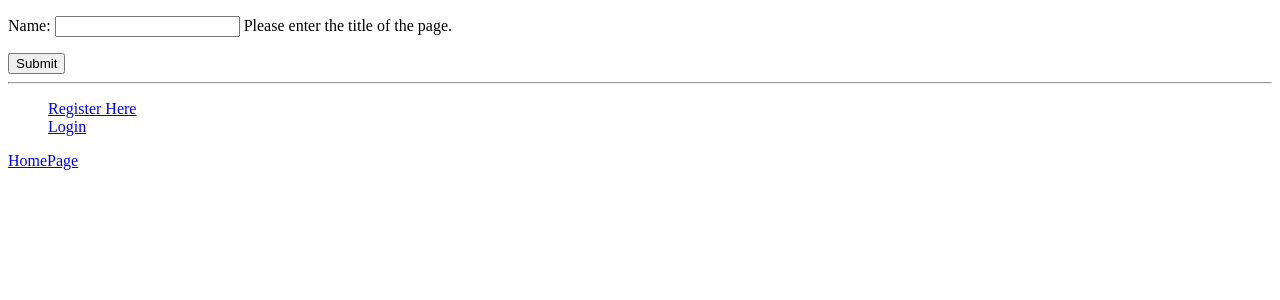
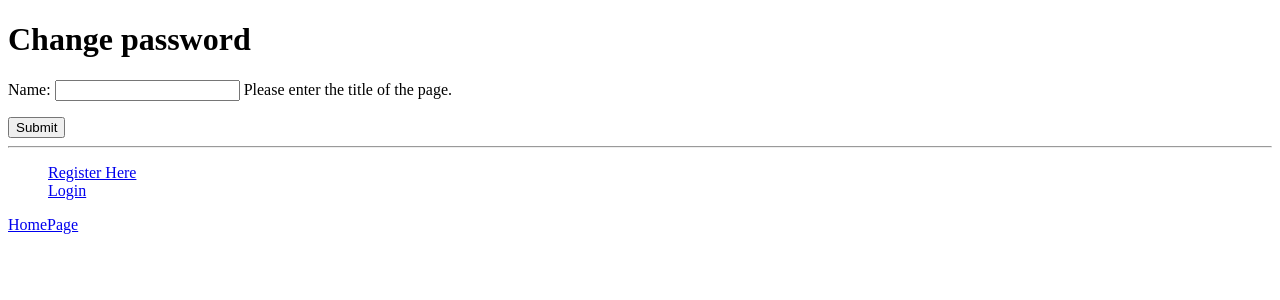
Before and after one commit to freedream520/tango_with_django_project, a Django app: template templates/registration/password_change_form.html in a window 1280 px wide. Shown: the top 300 px of the page. Run offline with Django 3.2, Linux system fonts and the light colour scheme; the template is opened without the code that fills it: values that come from a table or form of the project are taken from there, others are empty.

Commit message:
增加 <h1>Password change</h1>

```diff
--- a/templates/registration/password_change_form.html
+++ b/templates/registration/password_change_form.html
@@ -2,6 +2,7 @@
 {% load static %}
 
 {% block body %}
+<h1>Change password</h1>
 <form method="post" action=".">
   {% csrf_token %}
   {{ form.as_p }}
```
Also changed, not shown: db.sqlite3.
